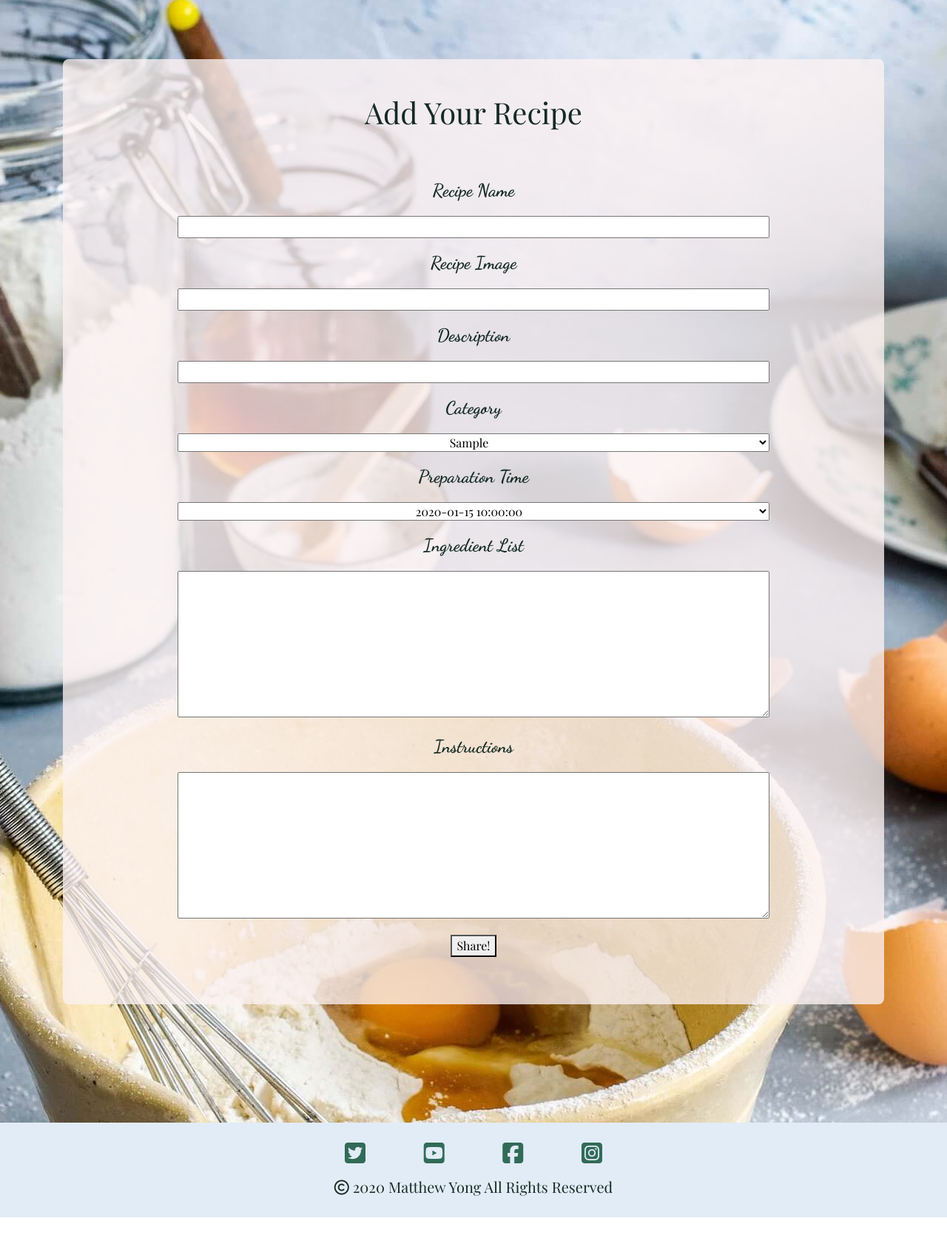
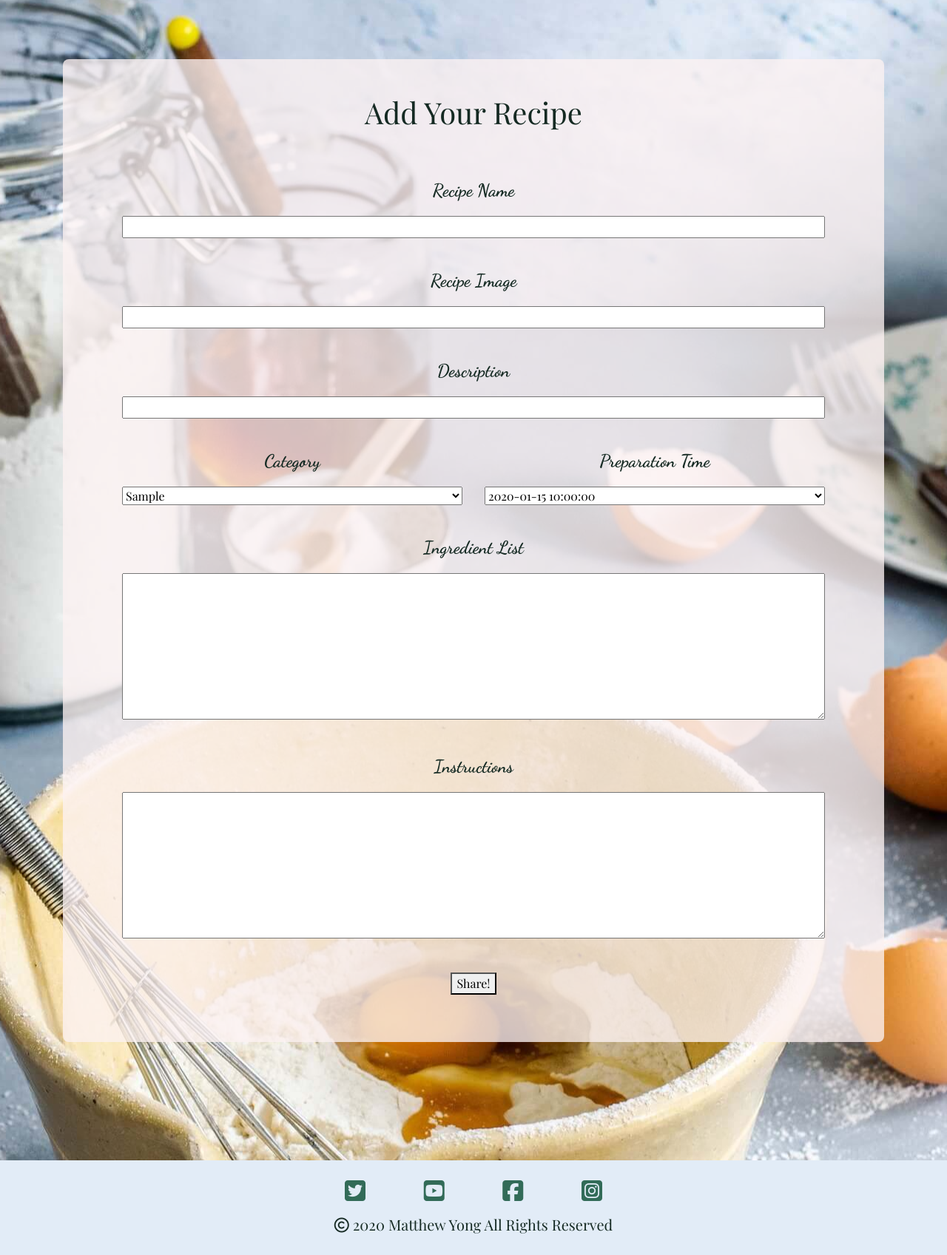
Before and after one commit to MatthewYong/recipes-connected, a Flask app: page /add_recipe in a window 1280 px wide. Shown: the part 76-1773 px from the top of the page at 74% size. Before the commit the page ends 1722 px from the top, so only its background shows below. Run offline with Flask 2, Linux system fonts and the light colour scheme; the visitor is signed in with stand-in values (Sample User, id 1); a database or web service that is not in the repository returns one stand-in record (values such as "Sample title"); some libraries are stand-ins or nearby versions.

Commit message:
Changed input style in add_recipe form

```diff
--- a/static/css/recipe.css
+++ b/static/css/recipe.css
@@ -36,8 +36,13 @@ label{
 
 .recipe-input{
     text-align: center;
-    margin: 0.5rem 0 1rem 0;
-    width: 50rem;
+    margin: 0.5rem 0 2.5rem 0;
+    width: 100%;
+}
+
+.recipe-select-input{
+    margin: 0.5rem 0 2.5rem 0;
+    width: 100%;
 }
 
 #ingredients, #instructions{
--- a/templates/add_recipe.html
+++ b/templates/add_recipe.html
@@ -25,23 +25,29 @@
                         <div>
                             <input class="recipe-input" type="text" name="recipe_description" aria-label="description" maxlength="50" required>
                         </div>
+                    <div class="row">
+                        <div class="col-6">
                             <label for="category">Category</label>
                                 <div>
-                            <select name="recipe_category" class="recipe-input">
+                                    <select name="recipe_category" class="recipe-select-input">
                                     {% for cat in categories %}
                                         <option value="{{cat.recipe_category}}">
                                         {{cat.recipe_category}}</option>
                                     {% endfor %}
                                     </select>
                                 </div>
+                        </div>
+                        <div class="col-6">
                             <label for="description">Preparation Time</label>
                                 <div>
-                            <select name="recipe_preptime" class="recipe-input">
+                                    <select name="recipe_preptime" class="recipe-select-input">
                                     {% for prep in preptime %}
                                         <option value="{{prep.recipe_time}}">
                                         {{prep.recipe_time}}</option>
                                     {% endfor %}
                                     </select>
+                                </div>
+                        </div>
                     </div>
                     <label class="label-ingredients" for="ingredients">Ingredient List</label>
                         <div>
```
Lines whose indentation alone changed are shown as unchanged.
